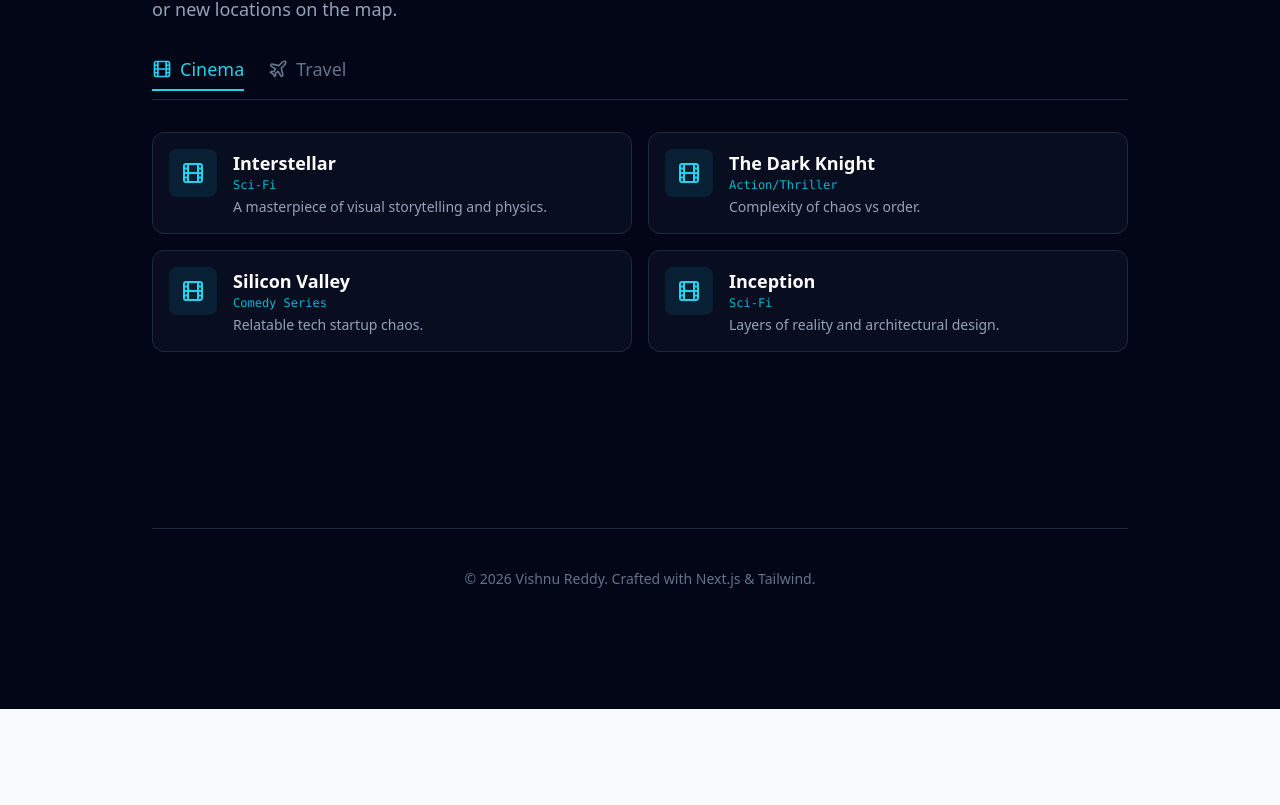
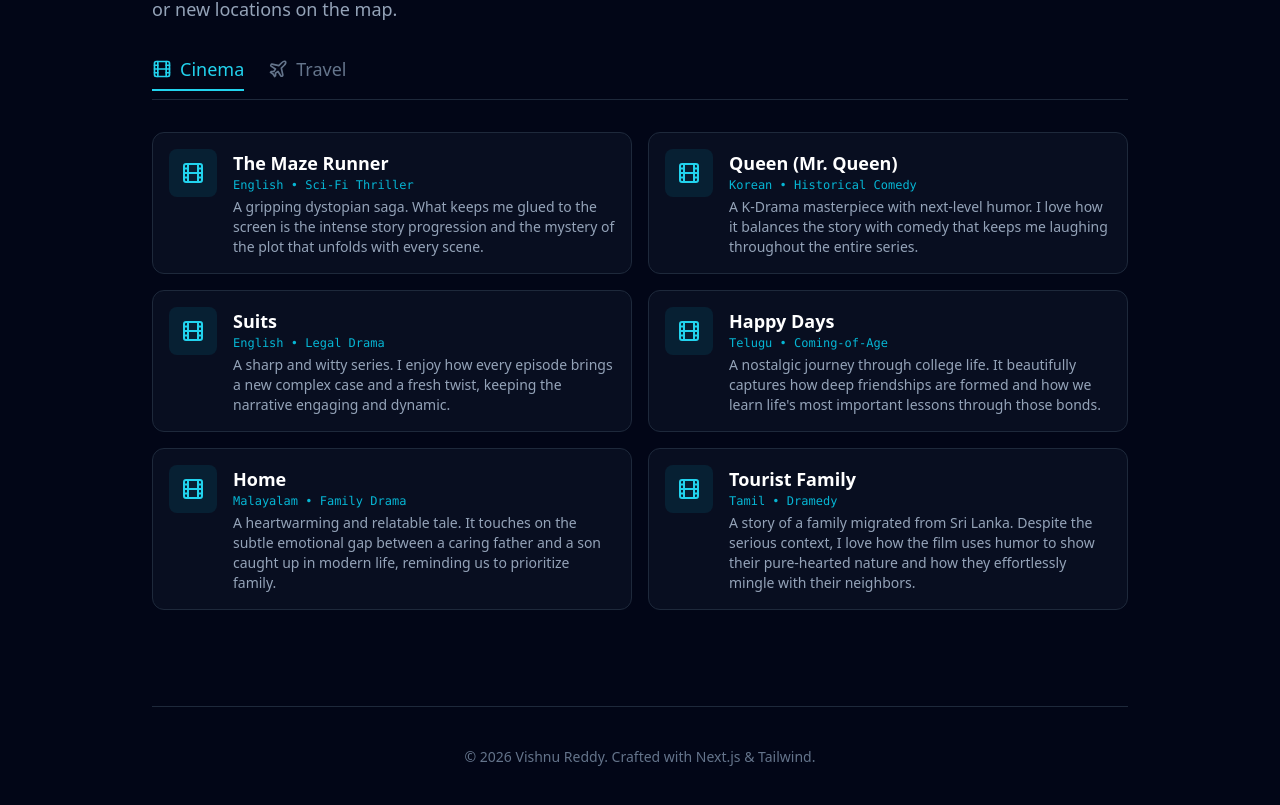
Before and after one commit to vishnu-reddy-k/vishnu-portfolio, a Next.js app: page / in a window 1280 px wide. Shown: the part 2765-3570 px from the top of the page. Before the commit the page ends 3474 px from the top, so only its background shows below. Built offline with nearby package versions, Linux system fonts and the light colour scheme.

Commit message:
Update page.js - liked movies

```diff
--- a/app/page.js
+++ b/app/page.js
@@ -102,10 +102,42 @@
 
 // --- HOBBIES & INTERESTS DATA ---
 const movies = [
-  { id: 1, title: "Interstellar", genre: "Sci-Fi", desc: "A masterpiece of visual storytelling and physics." },
-  { id: 2, title: "The Dark Knight", genre: "Action/Thriller", desc: "Complexity of chaos vs order." },
-  { id: 3, title: "Silicon Valley", genre: "Comedy Series", desc: "Relatable tech startup chaos." },
-  { id: 4, title: "Inception", genre: "Sci-Fi", desc: "Layers of reality and architectural design." },
+  {
+    id: 1,
+    title: "The Maze Runner",
+    genre: "English • Sci-Fi Thriller",
+    desc: "A gripping dystopian saga. What keeps me glued to the screen is the intense story progression and the mystery of the plot that unfolds with every scene."
+  },
+  {
+    id: 2,
+    title: "Queen (Mr. Queen)",
+    genre: "Korean • Historical Comedy",
+    desc: "A K-Drama masterpiece with next-level humor. I love how it balances the story with comedy that keeps me laughing throughout the entire series."
+  },
+  {
+    id: 3,
+    title: "Suits",
+    genre: "English • Legal Drama",
+    desc: "A sharp and witty series. I enjoy how every episode brings a new complex case and a fresh twist, keeping the narrative engaging and dynamic."
+  },
+  {
+    id: 4,
+    title: "Happy Days",
+    genre: "Telugu • Coming-of-Age",
+    desc: "A nostalgic journey through college life. It beautifully captures how deep friendships are formed and how we learn life's most important lessons through those bonds."
+  },
+  {
+    id: 5,
+    title: "Home",
+    genre: "Malayalam • Family Drama",
+    desc: "A heartwarming and relatable tale. It touches on the subtle emotional gap between a caring father and a son caught up in modern life, reminding us to prioritize family."
+  },
+  {
+    id: 6,
+    title: "Tourist Family",
+    genre: "Tamil • Dramedy",
+    desc: "A story of a family migrated from Sri Lanka. Despite the serious context, I love how the film uses humor to show their pure-hearted nature and how they effortlessly mingle with their neighbors."
+  },
 ];
 
 const travelSpots = [
```
